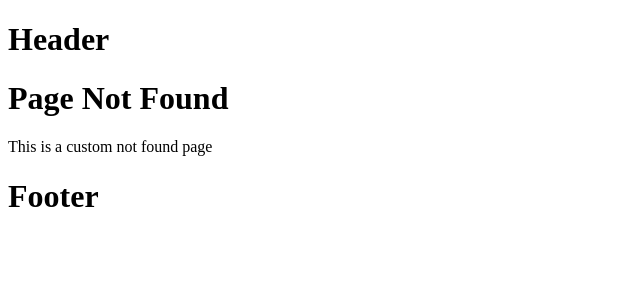
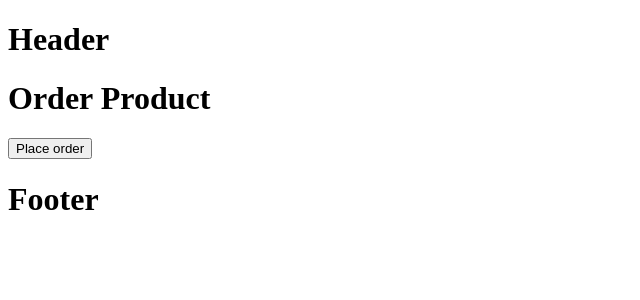
Before and after one commit to ArturMota19/nextjs-maestry, a Next.js app in the folder mastery-nextjs/: page /order in a window 1280 px wide. Before the commit this address had no page. Shown: the top 300 px of the page, without its empty margins (0-640 px from the left). Built offline with nearby package versions, Linux system fonts and the light colour scheme.

Commit message:
16: Navigate Programmatically

```diff
--- /dev/null
+++ b/mastery-nextjs/src/app/order/page.tsx
@@ -0,0 +1,18 @@
+"use client"
+import { useRouter } from "next/navigation"
+
+export default function Order() {
+  const router = useRouter();
+  const handleClick = () => {
+    alert("Order placed successfully");
+    router.push("/");
+
+  }
+
+  return (
+    <div>
+      <h1>Order Product</h1>
+      <button onClick={handleClick}>Place order</button>
+    </div>
+  );
+}
```
